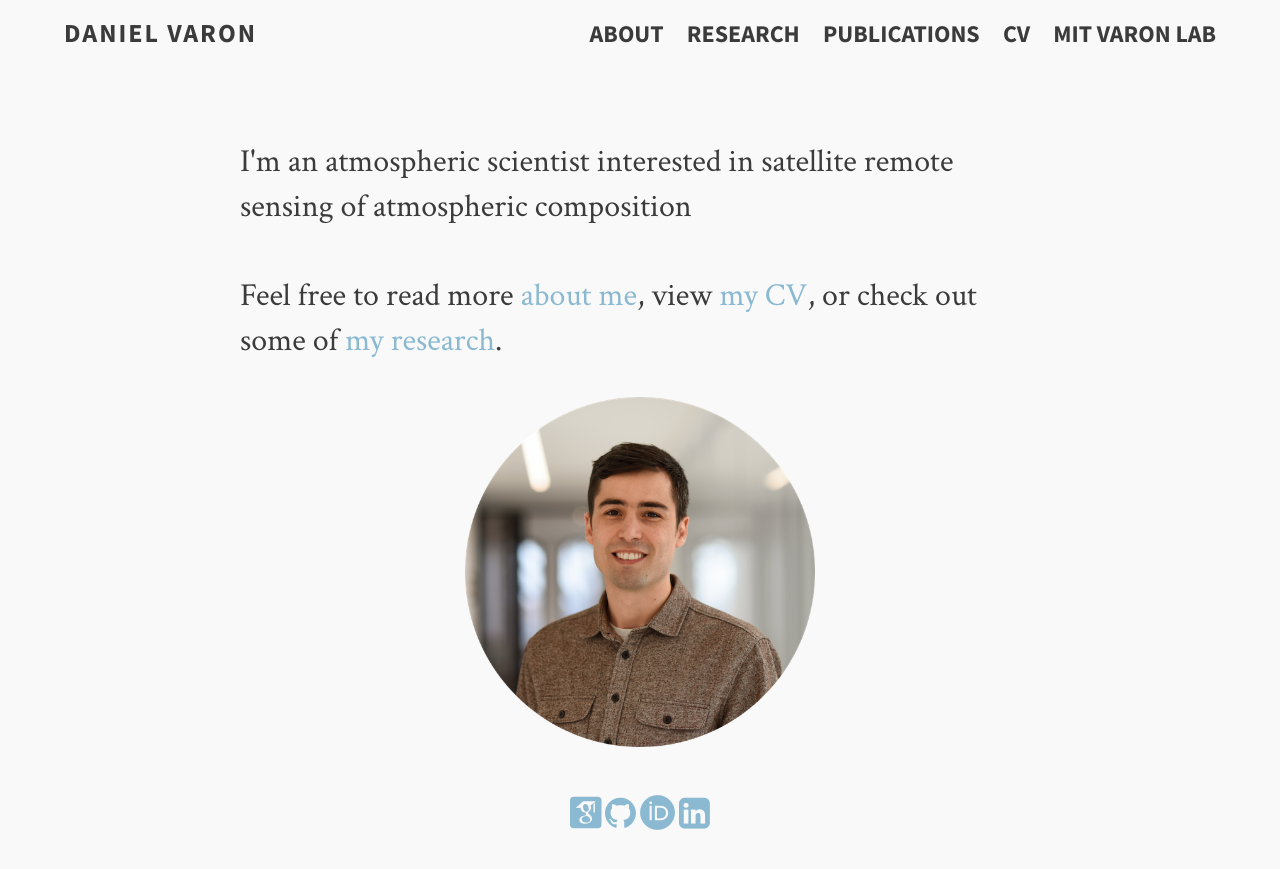
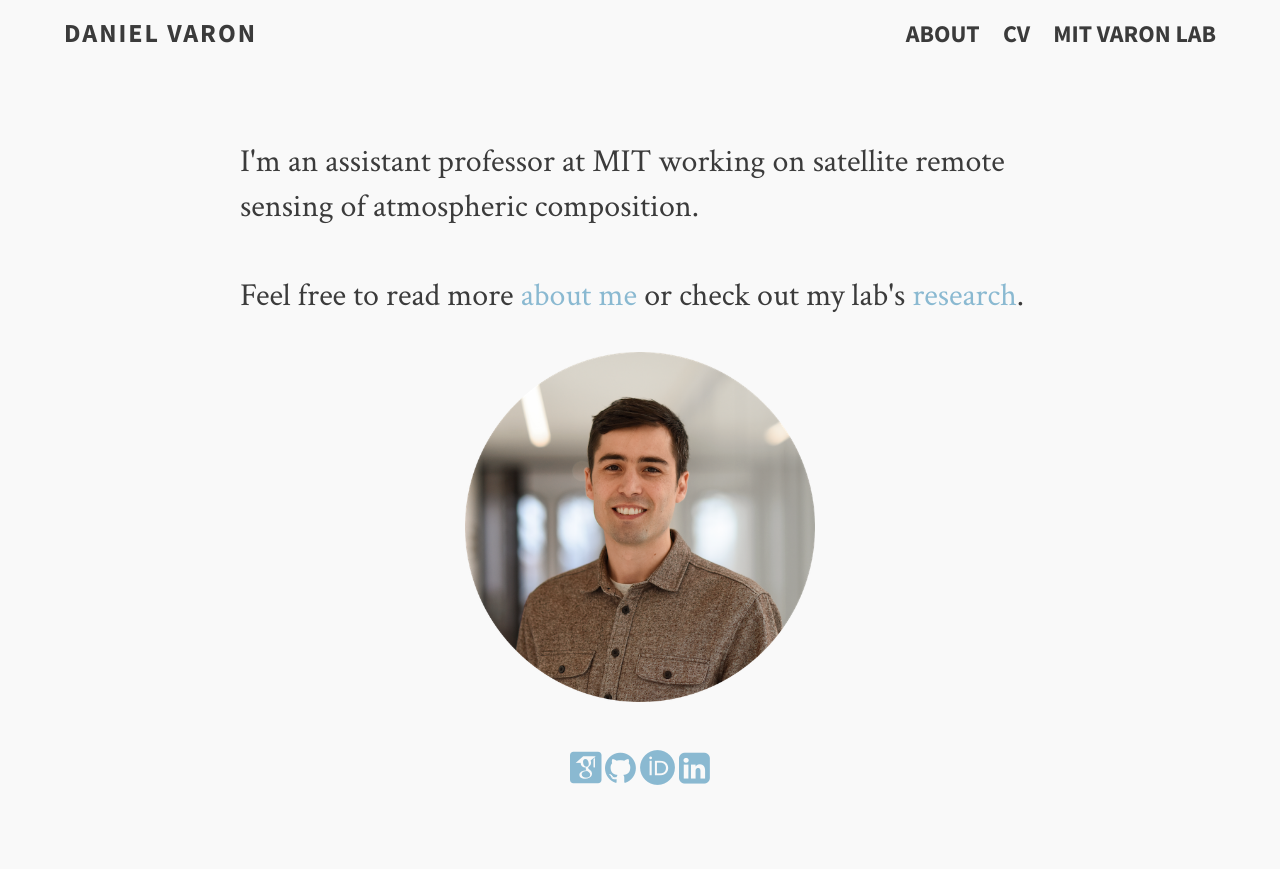
Before and after one commit to djvaron/djvaron.github.io, a Jekyll site: the page built from index.md, in a window 1280 px wide. Shown: the top 869 px of the page. Built offline with Jekyll 4.4.1, drawn with Linux system fonts in a browser that asks for light colours; some web fonts are replaced.

Commit message:
update home page and site nav bar

```diff
--- a/_config.yml
+++ b/_config.yml
@@ -29,10 +29,10 @@ links:
  # - title: Github
  #   url: https://github.com/ColeTownsend/Balzac-for-Jekyll
  #   external: true
-  - title: Research
-    url: /research
-  - title: Publications
-    url: /publications
+ # - title: Research
+ #   url: /research
+ # - title: Publications
+ #   url: /publications
   - title: CV
     url: /daniel_varon_cv.pdf
     external: true
--- a/_layouts/home.html
+++ b/_layouts/home.html
@@ -14,12 +14,10 @@
             <br>
             <br>
             <br> -->
-      <p class="intro">I'm an atmospheric scientist interested in satellite remote sensing of atmospheric composition
+      <p class="intro">I'm an assistant professor at MIT working on satellite remote sensing of atmospheric composition.
         <br><br>
-        Feel free to read more <a href="{{ site.url }}/about">about me</a>, view <a
-          href="{{ site.url }}/daniel_varon_cv.pdf" target="_blank">my CV</a>, or check out some of <a
-          href="{{ site.url }}/research">my
-          research</a>.
+        Feel free to read more <a href="{{ site.url }}/about">about me</a> or check out my lab's <a
+          href="https://varon.mit.edu/research/">research</a>.
       </p>
 
       <figure>
```
